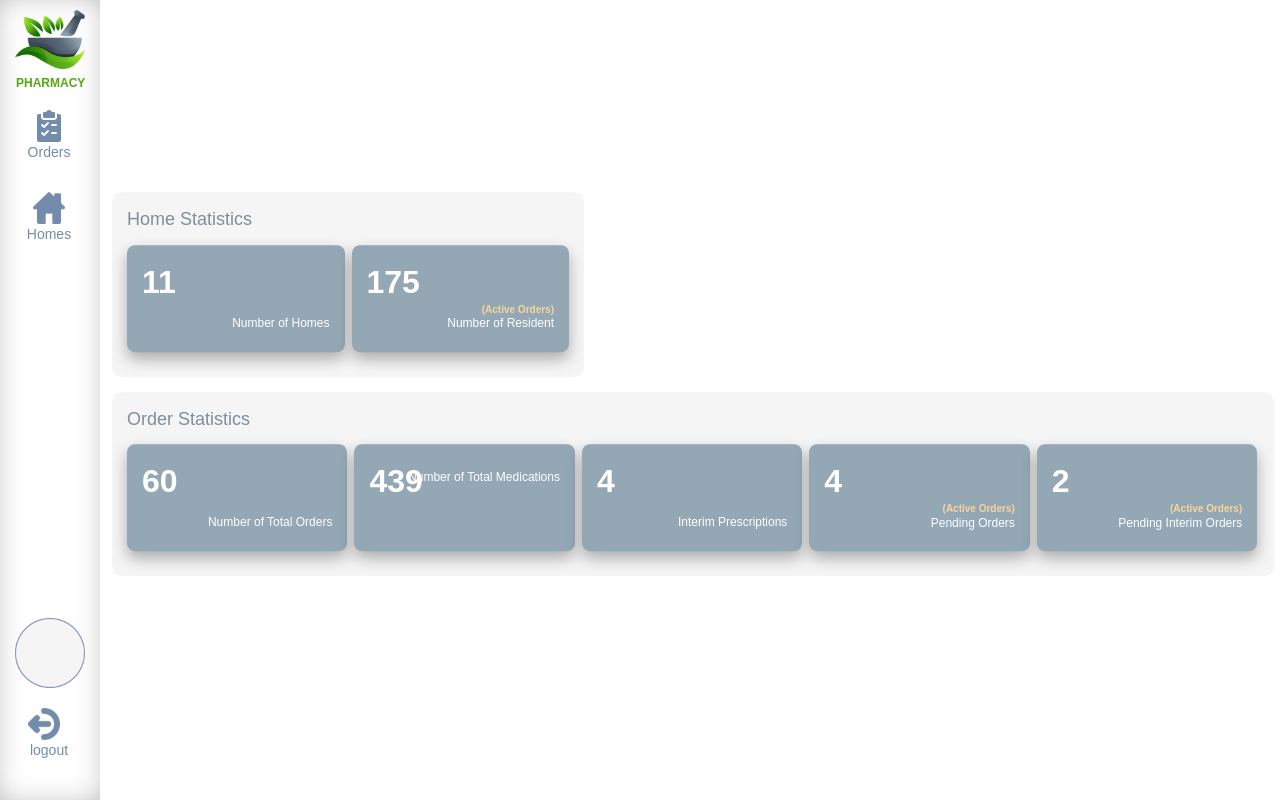
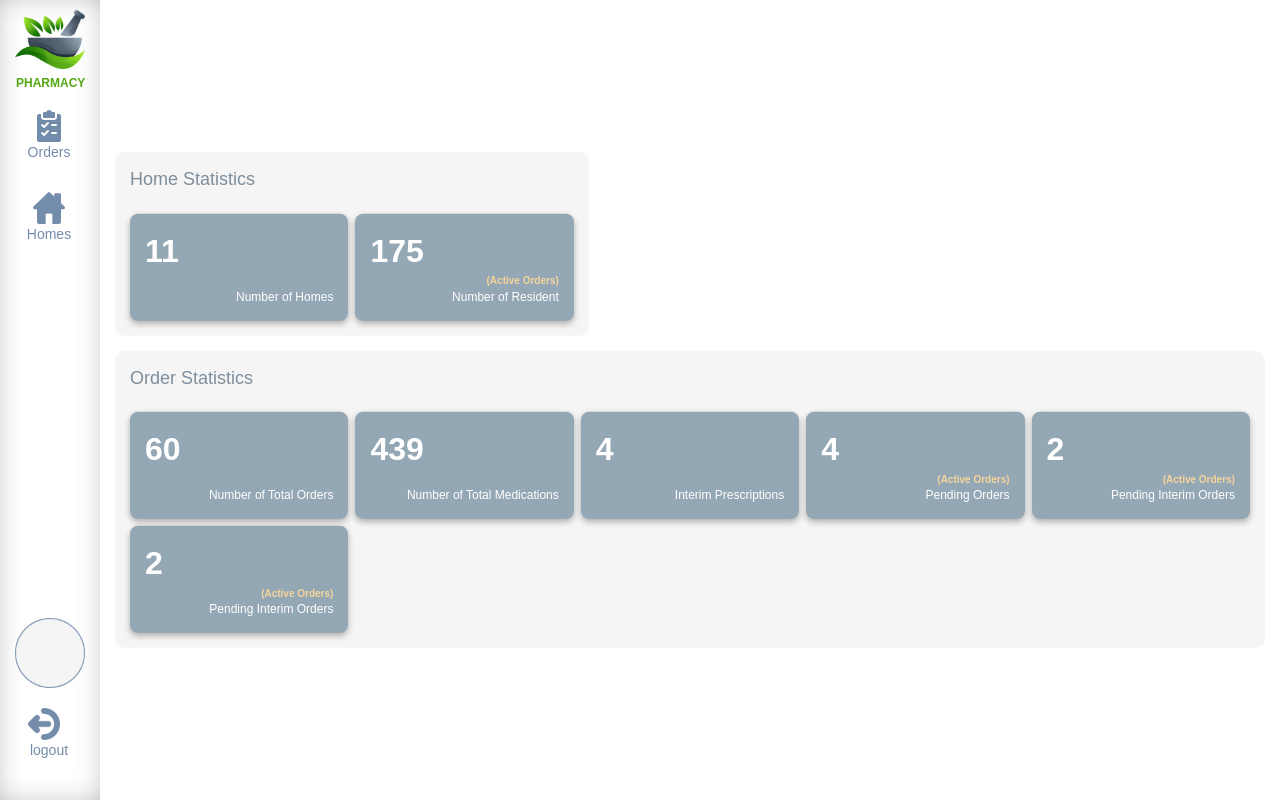
Before and after one commit to mhasanbutt/cvLocal, a PHP site: page /Pharmacy/PharmacyLanding.php in a window 1280 px wide. Run offline with PHP 8.4, Linux system fonts and the light colour scheme.

Commit message:
fixesPharmacy

```diff
--- a/Pharmacy/PharmacyLanding.php
+++ b/Pharmacy/PharmacyLanding.php
@@ -35,21 +35,22 @@
 
         <div class="home-page">
             <div class="stats-section">
-                <div class="stat home-stat">
+                <div class="stat">
                     <span class="title">Home Statistics</span>
-                    <ul>
-                        <li><span>11</span><i>Number of Homes</i></li>
-                        <li class="resident"><span>175</span><b>(Active Orders)</b><br><i>Number of Resident</i></li>
+                    <ul class="clearfix">
+                        <li><span class="number">11</span><span class="category">Number of Homes</span></li>
+                        <li><span class="number">175</span><span class="category"><b>(Active Orders)</b>Number of Resident</span></li>
                     </ul>
                 </div>
-                <div class="stat order-stat">
+                <div class="stat">
                     <span class="title">Order Statistics</span>
-                    <ul>
-                        <li><span>60</span><i>Number of Total Orders</i></li>
-                        <li><span>439</span><i>Number of Total Medications</i></li>
-                        <li><span>4</span><i>Interim Prescriptions</i></li>
-                        <li><span>4</span><b>(Active Orders)</b><br><i>Pending Orders</i></li>
-                        <li><span>2</span><b>(Active Orders)</b><br><i>Pending Interim Orders</i></li>
+                    <ul class="clearfix">
+                        <li><span class="number">60</span><span class="category">Number of Total Orders</span></li>
+                        <li><span class="number">439</span><span class="category">Number of Total Medications</span></li>
+                        <li><span class="number">4</span><span class="category">Interim Prescriptions</span></li>
+                        <li><span class="number">4</span><span class="category"><b>(Active Orders)</b>Pending Orders</span></li>
+                        <li><span class="number">2</span><span class="category"><b>(Active Orders)</b>Pending Interim Orders</span></li>
+                        <li><span class="number">2</span><span class="category"><b>(Active Orders)</b>Pending Interim Orders</span></li>
                     </ul>
                 </div>
             </div>
--- a/Pharmacy/css/common.scss
+++ b/Pharmacy/css/common.scss
@@ -133,11 +133,14 @@
 
 .stat{
   background-color: #F5F5F5;
-  width: 98.5%;
-  padding:15px 10px 15px 15px;
+  padding: 15px;
   border-radius: 10px;
-  border: 0;
-  margin: 0 15px 0 21px;
+  margin-top: 15px;
+  display: inline-block;
+
+  &:first-of-type {
+    margin-top: 0;
+  }
 
   .title{
     color: #7E8E9D;
@@ -154,56 +157,44 @@
     }
   }
 
-  ul{
-    display: flex;
-    list-style-type: none;
-    text-decoration: none;
+  ul {
+    list-style: none;
+    padding-top: 14px;
+    width: auto;
+    margin: 0 -3.5px;
 
-    li{
+    li {
       background-color: #94A7B5;
-      width: calc((100% - 35px) / 5);
+      width: calc((100vw - 100px - 60px - 28px) / 5);
       height: 107px;
-      margin-left: 7px;
+      margin: 7px 3.5px 0 3.5px;
       border: none;
       border-radius: 8px;
-      margin-top: 12px;
-      box-shadow: rgba(0, 0, 0, 0.3) 0 7px 15px 0;
+      box-shadow: rgba(0, 0, 0, 0.3) 0 3px 6px 0;
+      padding: 15px;
+      position: relative;
+      float: left;
 
-      span{
+      .number {
         color: #fff;
         font-weight: 600;
         font-size: 32px;
-        font-style: normal;
-        position: relative;
-        top: 15px;
-        left: 15px;
       }
 
-      i{
-        font-style: normal;
-        float: right;
+      .category {
+        position: absolute;
         right: 15px;
-        position: relative;
+        bottom: 15px;
         color: #fff;
         font-size: 12px;
-        top: 25px;
+        text-align: right;
 
-
-      }
-
-      b{
-        font-style: normal;
-        color: #F7D59A;
-        font-size: 10px;
-        font-weight: 600;
-        float: right;
-        position: relative;
-        top: 58px;
-        right: 15px;
-      }
-
-      &:first-child{
-        margin-left: 0;
+        b {
+          display: block;
+          color: #F7D59A;
+          font-size: 10px;
+          font-weight: 600;
+        }
       }
 
       &:nth-child(1),
--- a/Pharmacy/css/custom.css
+++ b/Pharmacy/css/custom.css
@@ -1,3 +1,8 @@
+.landing-page {
+  position: absolute;
+  height: 100%;
+  width: 100%;
+}
 .landing-page .sidenav {
   width: 100px;
   height: 100vh;
@@ -110,67 +115,72 @@
 
 .stat {
   background-color: #F5F5F5;
-  width: 98.5%;
-  padding: 15px 10px 15px 15px;
+  padding: 15px;
   border-radius: 10px;
-  border: 0;
-  margin: 0 15px 0 21px;
+  margin-top: 15px;
+  display: inline-block;
+}
+.stat:first-of-type {
+  margin-top: 0;
 }
 .stat .title {
   color: #7E8E9D;
   font-size: 18px;
   font-style: normal;
   font-weight: 400;
+  display: flex;
+}
+.stat .title p {
+  color: #1D3557;
+  font-weight: 600;
+  margin-left: 5px;
 }
 .stat ul {
-  display: flex;
-  list-style-type: none;
-  text-decoration: none;
+  list-style: none;
+  padding-top: 14px;
+  width: auto;
+  margin: 0 -3.5px;
 }
 .stat ul li {
   background-color: #94A7B5;
-  width: calc((100% - 35px) / 5);
+  width: calc((100vw - 100px - 60px - 28px) / 5);
   height: 107px;
-  margin-left: 7px;
+  margin: 7px 3.5px 0 3.5px;
   border: none;
   border-radius: 8px;
-  margin-top: 12px;
-  box-shadow: rgba(0, 0, 0, 0.3) 0 7px 15px 0;
+  box-shadow: rgba(0, 0, 0, 0.3) 0 3px 6px 0;
+  padding: 15px;
+  position: relative;
+  float: left;
 }
-.stat ul li span {
+.stat ul li .number {
   color: #fff;
   font-weight: 600;
   font-size: 32px;
-  font-style: normal;
-  position: relative;
-  top: 15px;
-  left: 15px;
 }
-.stat ul li i {
-  font-style: normal;
-  float: right;
+.stat ul li .category {
+  position: absolute;
   right: 15px;
-  position: relative;
+  bottom: 15px;
   color: #fff;
   font-size: 12px;
-  top: 25px;
+  text-align: right;
 }
-.stat ul li b {
-  font-style: normal;
+.stat ul li .category b {
+  display: block;
   color: #F7D59A;
   font-size: 10px;
   font-weight: 600;
-  float: right;
-  position: relative;
-  top: 58px;
-  right: 15px;
-}
-.stat ul li:first-child {
-  margin-left: 0;
 }
 .stat ul li:nth-child(1) i, .stat ul li:nth-child(3) i {
   position: relative;
   top: 70px;
+}
+
+.clearfix:after {
+  content: "";
+  clear: both;
+  display: table;
 }
 
 * {
@@ -188,20 +198,10 @@
 }
 .home-page .stats-section {
   position: absolute;
-  width: 100%;
-  transform: translate(0, 50%);
-  right: 9px;
-}
-.home-page .stats-section .home-stat {
-  width: 40%;
-  margin-bottom: 15px;
-}
-.home-page .stats-section .home-stat ul li {
-  width: calc((100% - 12px) / 2);
-}
-.home-page .stats-section .home-stat ul li:last-child i {
-  position: relative;
-  top: 25px;
+  left: 50%;
+  top: 50%;
+  transform: translate(-50%, -50%);
+  width: calc(100% - 30px);
 }
 .home-page .statistics {
   padding-top: 10px;
@@ -209,16 +209,6 @@
   right: 11px;
 }
 
-@media screen and (min-width: 1366px) {
-  .order-stat ul li:nth-child(2) i {
-    font-size: 12px;
-    position: relative;
-    top: 70px;
-  }
-  .stat {
-    position: relative;
-  }
-}
 .homes-page aside {
   width: calc(100% - 115px);
   color: #94A7B5;
--- a/Pharmacy/css/custom.scss
+++ b/Pharmacy/css/custom.scss
@@ -1,4 +1,13 @@
 @import "common";
+
+.clearfix {
+  &:after {
+    content: "";
+    clear: both;
+    display: table;
+  }
+}
+
   *{
     margin: 0;
     padding: 0;
@@ -13,42 +22,16 @@
 
     .stats-section{
       position: absolute;
-      width: 100%;
-      transform: translate(0, 50%);
-      right: 9px;
+      left: 50%;
+      top: 50%;
+      transform: translate(-50%, -50%);
+      width: calc(100% - 30px);
+    }
 
-      .home-stat{
-        width: 40%;
-        margin-bottom: 15px;
-
-        ul{
-          li{
-            width: calc((100% - 12px) / 2);
-          }
-          li:last-child{
-            i{
-              position: relative;
-              top: 25px;
-            }
-          }
-        }
-      }
-    }
     .statistics{
       padding-top: 10px;
       top: -90px;
       right: 11px;
-    }
-  }
-  @media screen and (min-width: 1366px) {
-    .order-stat ul li:nth-child(2) i {
-      font-size: 12px;
-      position: relative;
-      top: 70px;
-    }
-    .stat {
-      position: relative;
-
     }
   }
 
```
Also changed, not shown: Pharmacy/css/common.css (+23 -27 lines), 2 other files.
